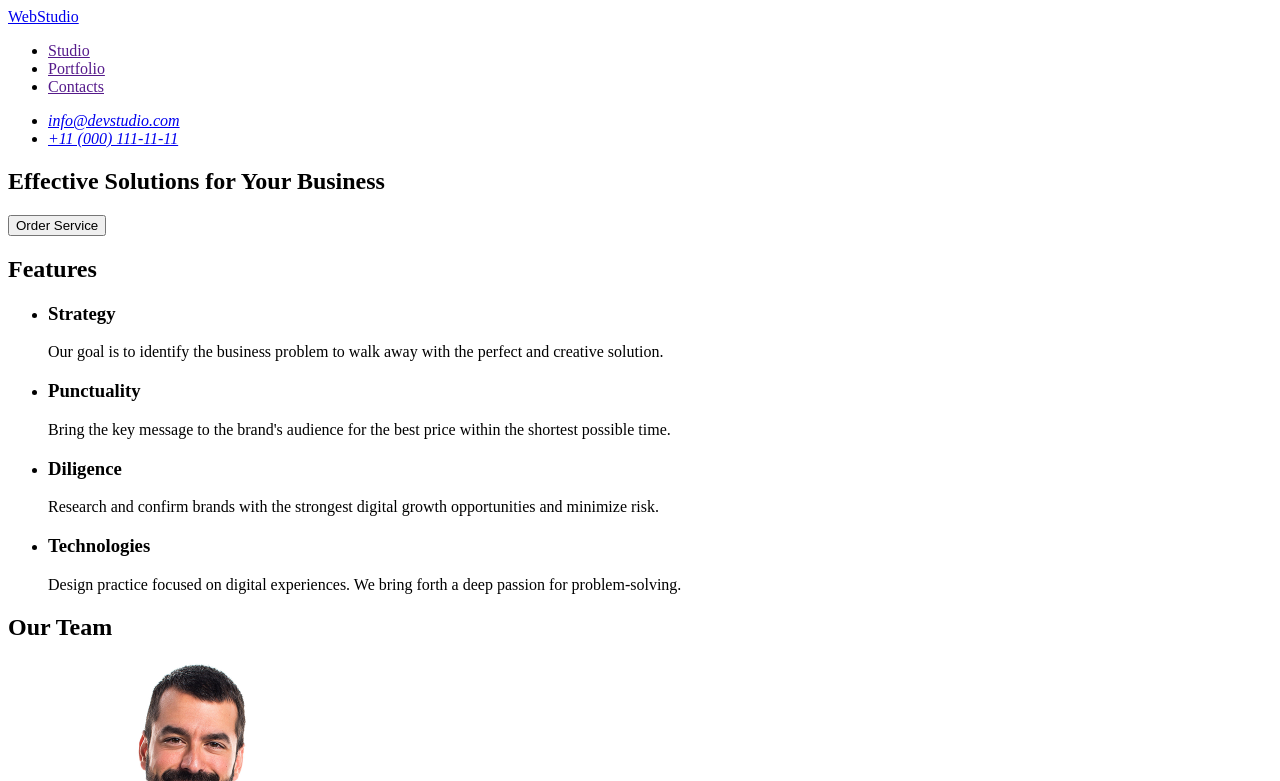
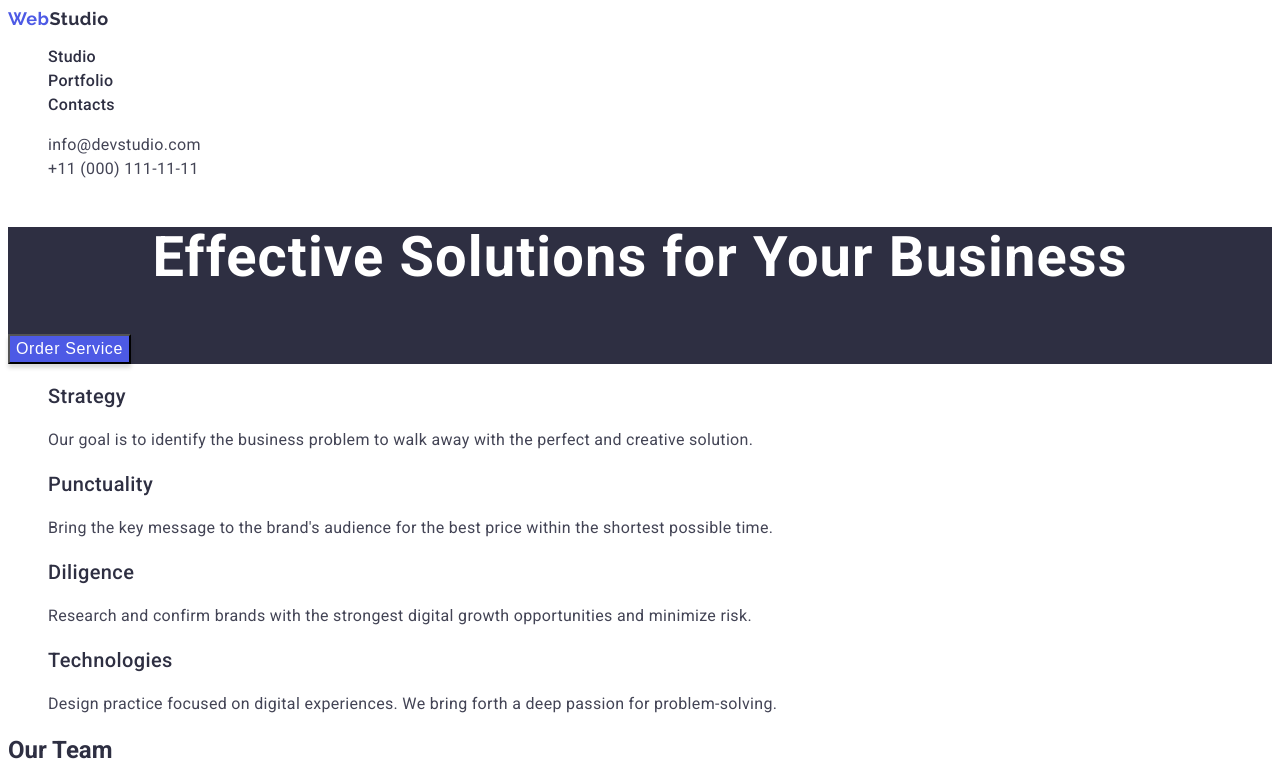
Before and after one commit to br0nt1k/goit-markup-hw-02, a plain HTML site: page index.html in a window 1280 px wide. Shown: the top 781 px of the page. Drawn offline with Linux system fonts and the light colour scheme.

Commit message:
edit index.html, add images, add styles.css

```diff
--- /dev/null
+++ b/css/styles.css
@@ -0,0 +1,92 @@
+.body{
+    font-family: "Roboto", sans-serif;
+    background-color: #fff;
+    color: #2e2f42;
+}
+.logo-web{
+    font-family: "Raleway", sans-serif;
+    font-weight: 700;
+    font-size: 18px;
+    line-height: 1.16667;
+    letter-spacing: 0.03em;
+    color: #4d5ae5;
+}
+.logo-studio{
+    font-family: "Raleway", sans-serif;
+    font-weight: 700;
+    font-size: 18px;
+    line-height: 1.16667;
+    letter-spacing: 0.03em;
+    color: #2e2f42;
+}
+a{
+    text-decoration: none;
+}
+ul{
+    list-style: none;
+}
+.nav-a{
+    color: #2e2f42;
+    font-size: 16px;
+    font-weight: 500;
+    line-height: 1.5;
+    letter-spacing: 0.02em;
+}
+address a{
+    font-style: normal;
+    font-weight: 400;
+    font-size: 16px;
+    line-height: 1.5;
+    letter-spacing: 0.02em;
+    color: #434455;
+}
+footer{
+    background-color: #2e2f42;
+}
+footer p{
+    font-weight: 400;
+    font-size: 16px;
+    line-height: 1.5;
+    letter-spacing: 0.02em;
+    color: #f4f4fd;
+}
+footer .logo-studio{
+    color: #f4f4fd;
+}
+button{
+    cursor: pointer;
+}
+.firstsection{
+    background-color: #2e2f42;
+}
+.firstsection h1{
+    color: #fff;
+    font-weight: 700;
+    font-size: 56px;
+    line-height: 1.07143;
+    letter-spacing: 0.02em;
+    text-align: center;
+}
+.order-service{
+    box-shadow: 0 4px 4px 0 rgba(0, 0, 0, 0.15);
+    background: #4d5ae5;
+    font-weight: 500;
+    font-size: 16px;
+    line-height: 1.5;
+    letter-spacing: 0.04em;
+    color: #fff;
+}
+.secondsection h3{
+    font-weight: 500;
+    font-size: 20px;
+    line-height: 1.2;
+    letter-spacing: 0.02em;
+    color: #2e2f42;
+}
+.secondsection p {
+    font-weight: 400;
+    font-size: 16px;
+    line-height: 1.5;
+    letter-spacing: 0.02em;
+    color: #434455;
+}
--- a/index.html
+++ b/index.html
@@ -4,20 +4,31 @@
     <meta charset="UTF-8">
     <meta name="viewport" content="width=device-width, initial-scale=1.0">
     <title>WebStudio</title>
+    <link rel="stylesheet" href="./css/styles.css">
+    <link rel="preconnect" href="https://fonts.googleapis.com">
+    <link rel="preconnect" href="https://fonts.gstatic.com" crossorigin>
+    <link
+        href="https://fonts.googleapis.com/css2?family=Montserrat:ital,wght@0,700;1,700&family=Raleway:ital,wght@0,100..900;1,100..900&display=swap"
+        rel="stylesheet">
+    <link rel="preconnect" href="https://fonts.googleapis.com">
+    <link rel="preconnect" href="https://fonts.gstatic.com" crossorigin>
+    <link
+        href="https://fonts.googleapis.com/css2?family=Montserrat:ital,wght@0,100..900;1,100..900&family=Raleway:ital,wght@0,100..900;1,100..900&family=Roboto:ital,wght@0,100..900;1,100..900&display=swap"
+        rel="stylesheet">
 </head>
-<body>
+<body class="body">
     <header>
         <nav>
-            <a href="./index.html">WebStudio</a>
+            <a href="./index.html"><span class="logo-web">Web</span><span class="logo-studio">Studio</span></a>
             <ul>
                 <li>
-                    <a href="">Studio</a>
+                    <a href="" class="nav-a">Studio</a>
                 </li>
                 <li>
-                    <a href="">Portfolio</a>
+                    <a href="" class="nav-a">Portfolio</a>
                 </li>
                 <li>
-                    <a href="">Contacts</a>
+                    <a href="" class="nav-a">Contacts</a>
                 </li>
             </ul>
         </nav>
@@ -29,14 +40,14 @@
         </address>
     </header>
     <main>
-        <section>
+        <section class="firstsection">
             <h1>
                 Effective Solutions for Your Business
             </h1>
-            <button type="button">Order Service</button>
+            <button type="button" class="order-service">Order Service</button>
         </section>
-        <section>
-            <h2>Features</h2>
+        <section class="secondsection">
+            <h2 hidden>Features</h2>
             <ul>
                 <li>
                     <h3>
@@ -98,9 +109,45 @@
                 </li>
             </ul>
         </section>
+        <section>
+            <h4 hidden>Proffits</h4>
+            <h2>Our Portfolio</h2>
+            <ul>
+                <li>
+                    <img src="./images/imgbankingapp.jpg" alt="BankingApp" width="360" height="300">
+                    <h3>Banking App</h3>
+                    <p>App</p>
+                </li>
+                <li>
+                    <img src="./images/imgcashlesspayment.jpg" alt="CashlessPayment" width="360" height="300">
+                    <h3>Cashless Payment</h3>
+                    <p>Marketing</p>
+                </li>
+                <li>
+                    <img src="./images/imgmeditationapp.jpg" alt="MeditationApp" width="360" height="300">
+                    <h3>Meditation App</h3>
+                    <p>App</p>
+                </li>
+                <li>
+                    <img src="./images/imgtaxiservice.jpg" alt="TaxiService" width="360" height="300">
+                    <h3>Taxi Service</h3>
+                    <p>Marketing</p>
+                </li>
+                <li>
+                    <img src="./images/imgscreenillustration.jpg" alt="ScreenIllustration" width="360" height="300">
+                    <h3>Screen Illustrations</h3>
+                    <p>Design</p>
+                </li>
+                <li>
+                    <img src="./images/imgonlinecourses.jpg" alt="OnlineCourses" width="360" height="300">
+                    <h3>Online Courses</h3>
+                    <p>Marketing</p>
+                </li>
+            </ul>
+        </section>
     </main>
     <footer>
-        <a href="./index.html">WebStudio</a>
+        <a href="./index.html"><span class="logo-web">Web</span><span class="logo-studio">Studio</span></a>
         <p>
             Increase the flow of customers and sales for your business with digital marketing & growth solutions.
         </p>
```
Also changed, not shown: images/imgbankingapp.jpg (added), images/imgcashlesspayment.jpg (added), images/imgmeditationapp.jpg (added), images/imgonlinecourses.jpg (added), images/imgscreenillustration.jpg (added), images/imgtaxiservice.jpg (added).
